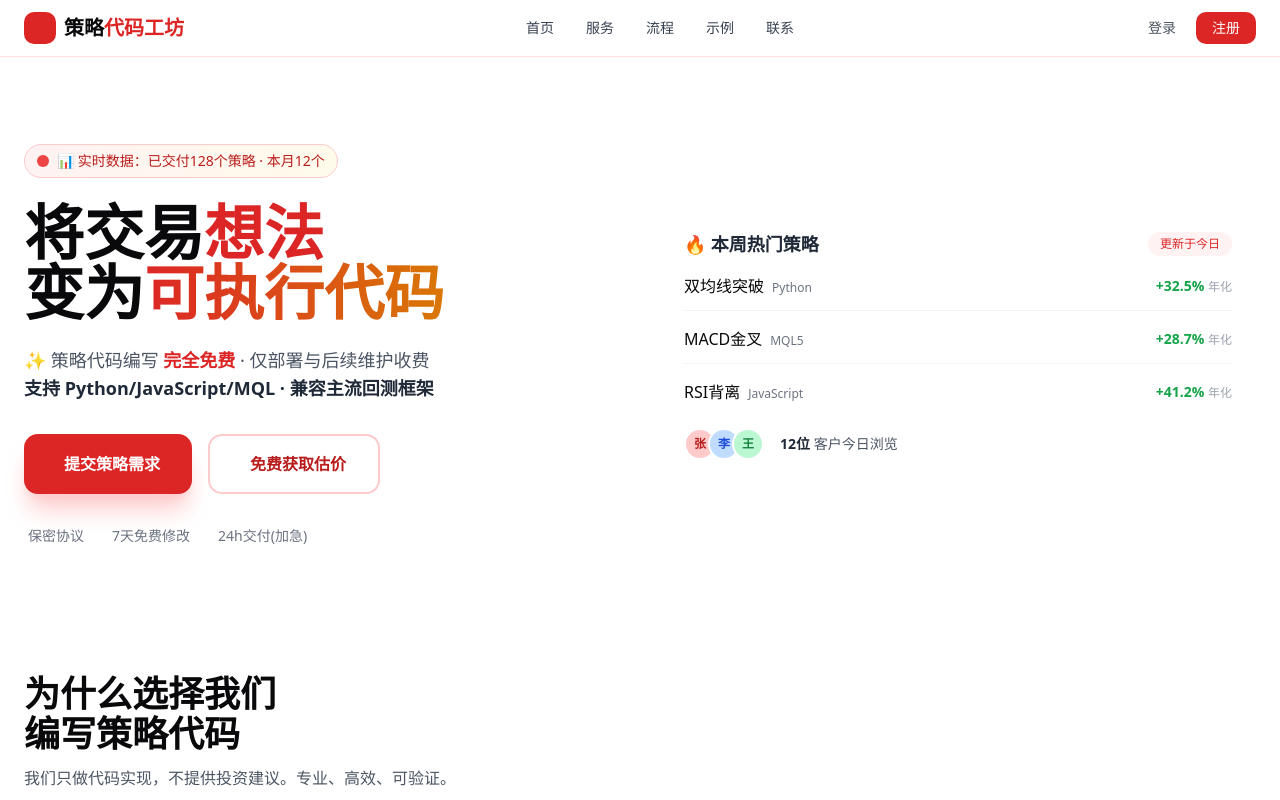
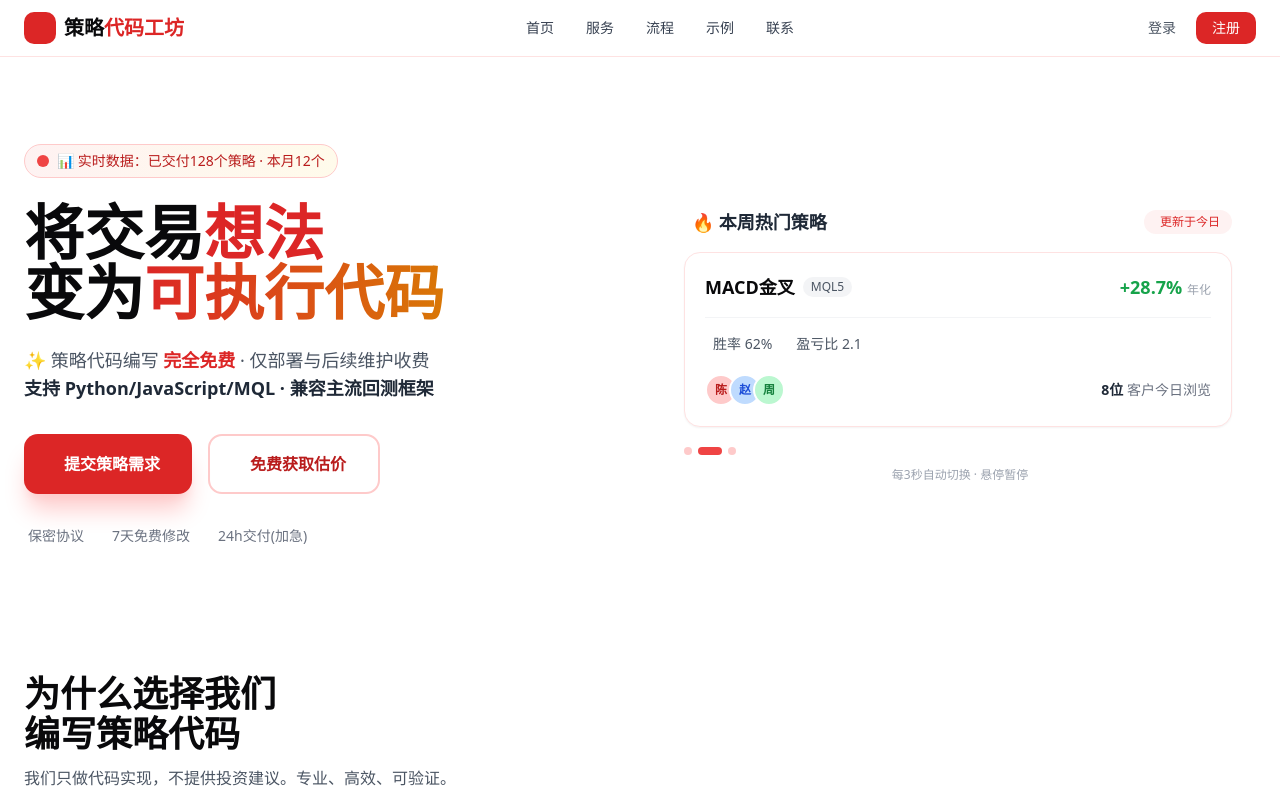
Before and after one commit to wedecwdf/djkfvbkf, a React (Vite) app: page / in a window 1280 px wide. Shown: the top 800 px of the page. Built offline with nearby package versions, Linux system fonts and the light colour scheme; no server answers.

Commit message:
feat: 将热门策略卡片改为动态轮播，支持自动切换和悬停暂停

```diff
--- a/src/sections/Hero.tsx
+++ b/src/sections/Hero.tsx
@@ -1,7 +1,53 @@
-import { useState } from "react";
+import { useState, useEffect, useRef } from "react";
 
 const Hero = () => {
   const [stats] = useState({ total: 128, monthly: 12 });
+  const [currentSlide, setCurrentSlide] = useState(0);
+  const [isPaused, setIsPaused] = useState(false);
+  const containerRef = useRef<HTMLDivElement>(null);
+
+  const strategies = [
+    {
+      name: "双均线突破",
+      language: "Python",
+      return: "+32.5%",
+      metric1: "最大回撤 12.3%",
+      metric2: "夏普 1.86",
+      avatars: ["张", "李", "王"],
+      viewers: 12
+    },
+    {
+      name: "MACD金叉",
+      language: "MQL5",
+      return: "+28.7%",
+      metric1: "胜率 62%",
+      metric2: "盈亏比 2.1",
+      avatars: ["陈", "赵", "周"],
+      viewers: 8
+    },
+    {
+      name: "RSI背离",
+      language: "JavaScript",
+      return: "+41.2%",
+      metric1: "最大回撤 15.7%",
+      metric2: "卡玛 2.6",
+      avatars: ["刘", "孙", "吴"],
+      viewers: 15
+    }
+  ];
+
+  useEffect(() => {
+    if (isPaused) return;
+    const interval = setInterval(() => {
+      setCurrentSlide((prev) => (prev + 1) % strategies.length);
+    }, 3000);
+    return () => clearInterval(interval);
+  }, [isPaused, strategies.length]);
+
+  const nextSlide = () => setCurrentSlide((prev) => (prev + 1) % strategies.length);
+  const prevSlide = () => setCurrentSlide((prev) => (prev - 1 + strategies.length) % strategies.length);
+
+  const avatarColors = ["bg-red-200 text-red-700", "bg-blue-200 text-blue-700", "bg-green-200 text-green-700", "bg-purple-200 text-purple-700", "bg-yellow-200 text-yellow-700", "bg-indigo-200 text-indigo-700"];
 
   return (
     <section id="hero" className="pt-36 pb-16 px-6 max-w-7xl mx-auto">
@@ -41,32 +87,91 @@ const Hero = () => {
           </div>
         </div>
         <div className="animate__animated animate__fadeInRight">
-          <div className="gradient-border p-6 bg-white/90 backdrop-blur-sm">
+          <div
+            ref={containerRef}
+            className="gradient-border p-6 bg-white/90 backdrop-blur-sm"
+            onMouseEnter={() => setIsPaused(true)}
+            onMouseLeave={() => setIsPaused(false)}
+          >
             <div className="flex items-center justify-between mb-4">
-              <span className="font-bold text-gray-800 text-lg">🔥 本周热门策略</span>
-              <span className="text-xs text-red-600 bg-red-50 px-3 py-1 rounded-full">更新于今日</span>
+              <div className="flex items-center gap-2">
+                <i className="fas fa-fire text-red-500 text-xl"></i>
+                <span className="font-bold text-gray-800 text-lg">🔥 本周热门策略</span>
+              </div>
+              <span className="text-xs text-red-600 bg-red-50 px-3 py-1 rounded-full">
+                <i className="far fa-calendar-alt mr-1"></i>更新于今日
+              </span>
             </div>
-            <div className="space-y-4">
-              <div className="flex items-center justify-between border-b border-gray-100 pb-3">
-                <div><span className="font-medium">双均线突破</span><span className="text-xs text-gray-500 ml-2">Python</span></div>
-                <span className="text-green-600 font-semibold text-sm">+32.5% <span className="text-gray-400 text-xs font-normal">年化</span></span>
-              </div>
-              <div className="flex items-center justify-between border-b border-gray-100 pb-3">
-                <div><span className="font-medium">MACD金叉</span><span className="text-xs text-gray-500 ml-2">MQL5</span></div>
-                <span className="text-green-600 font-semibold text-sm">+28.7% <span className="text-gray-400 text-xs font-normal">年化</span></span>
-              </div>
-              <div className="flex items-center justify-between">
-                <div><span className="font-medium">RSI背离</span><span className="text-xs text-gray-500 ml-2">JavaScript</span></div>
-                <span className="text-green-600 font-semibold text-sm">+41.2% <span className="text-gray-400 text-xs font-normal">年化</span></span>
+
+            {/* 轮播卡片 */}
+            <div className="relative">
+              <div className="bg-white rounded-2xl p-5 border border-red-100 shadow-sm">
+                <div className="flex items-center justify-between mb-2">
+                  <div className="flex items-center gap-2">
+                    <span className="font-bold text-lg">{strategies[currentSlide].name}</span>
+                    <span className="text-xs bg-gray-100 text-gray-600 px-2 py-0.5 rounded-full">
+                      {strategies[currentSlide].language}
+                    </span>
+                  </div>
+                  <span className="text-green-600 font-bold text-lg">
+                    {strategies[currentSlide].return} <span className="text-xs font-normal text-gray-400">年化</span>
+                  </span>
+                </div>
+                <div className="flex items-center gap-4 mt-4 text-sm text-gray-600 border-t border-gray-100 pt-4">
+                  <div className="flex items-center gap-2">
+                    <i className="fas fa-chart-line text-red-400"></i>
+                    <span>{strategies[currentSlide].metric1}</span>
+                  </div>
+                  <div className="flex items-center gap-2">
+                    <i className="fas fa-tachometer-alt text-red-400"></i>
+                    <span>{strategies[currentSlide].metric2}</span>
+                  </div>
+                </div>
+                <div className="mt-5 flex items-center justify-between">
+                  <div className="flex -space-x-2">
+                    {strategies[currentSlide].avatars.map((letter, idx) => (
+                      <div
+                        key={idx}
+                        className={`w-8 h-8 rounded-full border-2 border-white flex items-center justify-center text-xs font-bold ${avatarColors[idx % avatarColors.length]}`}
+                      >
+                        {letter}
+                      </div>
+                    ))}
+                  </div>
+                  <span className="text-sm text-gray-500">
+                    <span className="font-bold text-gray-800">{strategies[currentSlide].viewers}位</span> 客户今日浏览
+                  </span>
+                </div>
               </div>
             </div>
-            <div className="mt-6 flex items-center gap-4 text-sm">
-              <div className="flex -space-x-2">
-                <div className="w-8 h-8 rounded-full bg-red-200 border-2 border-white flex items-center justify-center text-xs font-bold text-red-700">张</div>
-                <div className="w-8 h-8 rounded-full bg-blue-200 border-2 border-white flex items-center justify-center text-xs font-bold text-blue-700">李</div>
-                <div className="w-8 h-8 rounded-full bg-green-200 border-2 border-white flex items-center justify-center text-xs font-bold text-green-700">王</div>
+
+            {/* 指示点 + 控制按钮 */}
+            <div className="flex items-center justify-between mt-5">
+              <div className="flex items-center gap-1.5">
+                {strategies.map((_, idx) => (
+                  <button
+                    key={idx}
+                    onClick={() => setCurrentSlide(idx)}
+                    className={`transition-all duration-200 ${
+                      idx === currentSlide
+                        ? "w-6 h-2 bg-red-500 rounded-full"
+                        : "w-2 h-2 bg-red-200 rounded-full hover:bg-red-300"
+                    }`}
+                  />
+                ))}
               </div>
-              <span className="text-gray-600"><span className="font-bold text-gray-800">12位</span> 客户今日浏览</span>
+              <div className="flex items-center gap-3 text-gray-400">
+                <button onClick={prevSlide} className="hover:text-red-600 transition p-1">
+                  <i className="fas fa-chevron-left"></i>
+                </button>
+                <button onClick={nextSlide} className="hover:text-red-600 transition p-1">
+                  <i className="fas fa-chevron-right"></i>
+                </button>
+              </div>
+            </div>
+            <div className="text-center text-xs text-gray-400 mt-3 flex items-center justify-center gap-1">
+              <i className="fas fa-sync-alt fa-xs"></i>
+              <span>每3秒自动切换 · 悬停暂停</span>
             </div>
           </div>
         </div>
```
